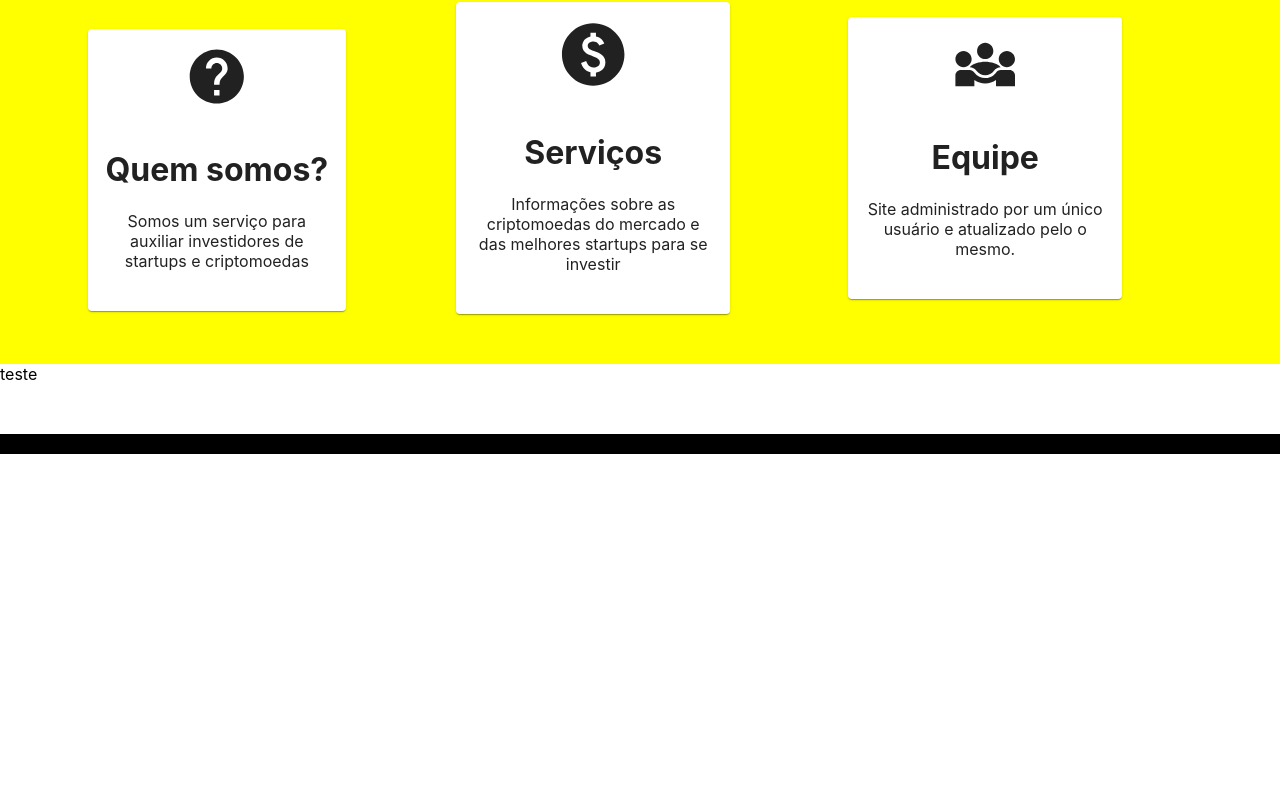
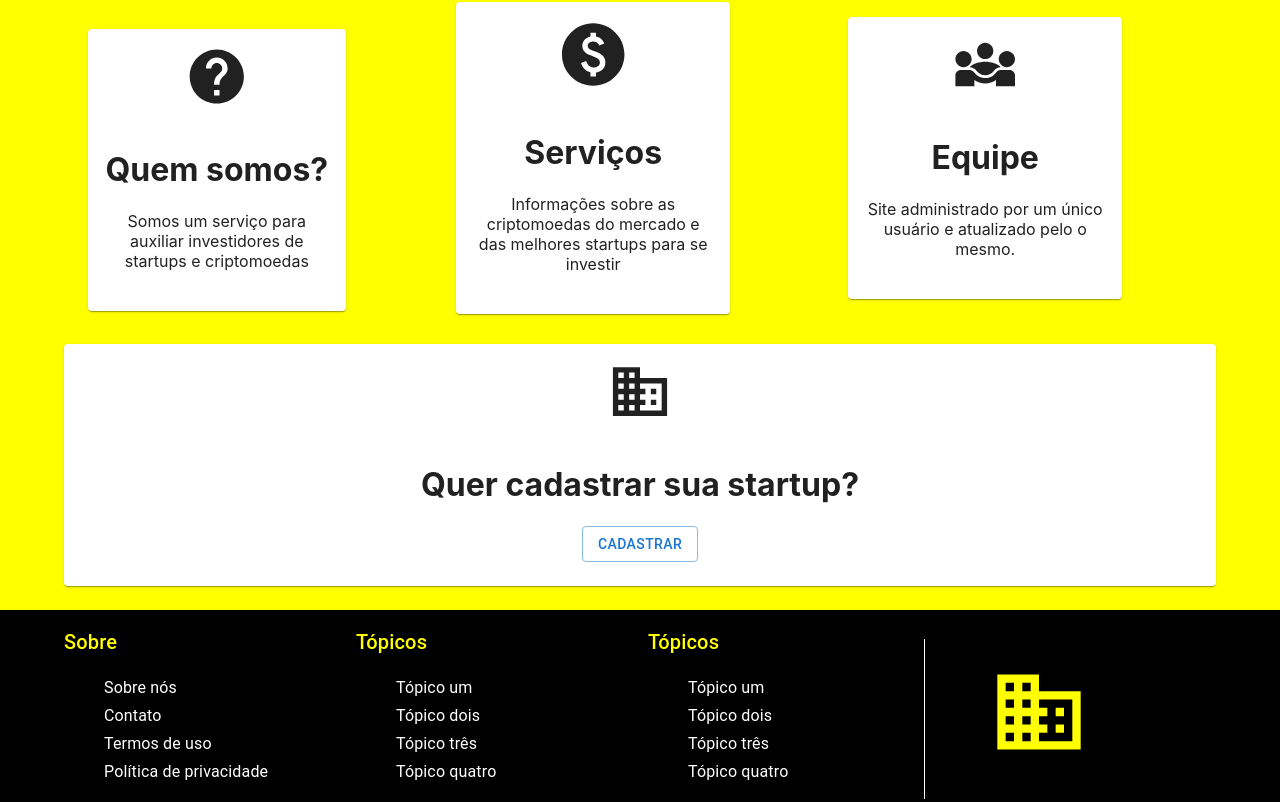
Before and after one commit to mkmuniz/actions-invest, a Next.js app in the folder front/: page / in a window 1280 px wide. Shown: the part 653-1455 px from the top of the page. Before the commit the page ends 1107 px from the top, so only its background shows below. Built offline with nearby package versions, Linux system fonts and the light colour scheme.

Commit message:
feat: finishing footer

```diff
--- a/front/components/footer/index.tsx
+++ b/front/components/footer/index.tsx
@@ -1,12 +1,75 @@
 import React from 'react';
-import { Box, Container } from '@mui/material';
+import { Box, Container, Typography, Grid, Link } from '@mui/material';
+import BusinessIcon from '@mui/icons-material/Business';
 import { FooterStyle } from './style';
 
 export default function Footer() {
     return <>
         <Box sx={FooterStyle} >
             <Container>
-                Tdsadasd
+                <Grid container spacing={2}>
+                    <Grid item xs={12} sm={6} md={3}>
+                        <Typography variant="h6" color="#FFFF00" gutterBottom>
+                            Sobre
+                        </Typography>
+                        <ul>
+                            <li><Link href="#" sx={{ textDecoration: 'none' }} variant="subtitle1" color="#FFFFFF">
+                                Sobre nós
+                            </Link></li>
+                            <li><Link href="#" sx={{ textDecoration: 'none' }} variant="subtitle1" color="#FFFFFF">
+                                Contato
+                            </Link></li>
+                            <li><Link href="#" sx={{ textDecoration: 'none' }} variant="subtitle1" color="#FFFFFF">
+                                Termos de uso
+                            </Link></li>
+                            <li><Link href="#" sx={{ textDecoration: 'none' }} variant="subtitle1" color="#FFFFFF">
+                                Política de privacidade
+                            </Link></li>
+                        </ul>
+                    </Grid>
+                    <Grid item xs={12} sm={6} md={3}>
+                        <Typography variant="h6" color="#FFFF00" gutterBottom>
+                            Tópicos
+                        </Typography>
+                        <ul>
+                            <li><Link href="#" sx={{ textDecoration: 'none' }} variant="subtitle1" color="#FFFFFF">
+                                Tópico um
+                            </Link></li>
+                            <li><Link href="#" sx={{ textDecoration: 'none' }} variant="subtitle1" color="#FFFFFF">
+                                Tópico dois
+                            </Link></li>
+                            <li><Link href="#" sx={{ textDecoration: 'none' }} variant="subtitle1" color="#FFFFFF">
+                                Tópico três
+                            </Link></li>
+                            <li><Link href="#" sx={{ textDecoration: 'none' }} variant="subtitle1" color="#FFFFFF">
+                                Tópico quatro
+                            </Link></li>
+                        </ul>
+                    </Grid>
+                    <Grid item xs={12} sm={6} md={3}>
+                        <Typography variant="h6" color="#FFFF00" gutterBottom>
+                            Tópicos
+                        </Typography>
+                        <ul>
+                            <li><Link href="#" sx={{ textDecoration: 'none' }} variant="subtitle1" color="#FFFFFF">
+                                Tópico um
+                            </Link></li>
+                            <li><Link href="#" sx={{ textDecoration: 'none' }} variant="subtitle1" color="#FFFFFF">
+                                Tópico dois
+                            </Link></li>
+                            <li><Link href="#" sx={{ textDecoration: 'none' }} variant="subtitle1" color="#FFFFFF">
+                                Tópico três
+                            </Link></li>
+                            <li><Link href="#" sx={{ textDecoration: 'none' }} variant="subtitle1" color="#FFFFFF">
+                                Tópico quatro
+                            </Link></li>
+                        </ul>
+                    </Grid>
+                    <Box sx={{ borderLeft: '1px solid white', minHeight: '20vh', height: '100%', mt: '2.5%' }} />
+                    <Grid item xs={12} sm={6} md={2} sx={{ m: 'auto'}}>
+                        <BusinessIcon sx={{ fontSize: 100, color: '#FFFF00' }} />
+                    </Grid>
+                </Grid>
             </Container>
         </Box>
     </>
--- a/front/components/homeContent/index.tsx
+++ b/front/components/homeContent/index.tsx
@@ -2,8 +2,10 @@ import React from 'react';
 import PaidIcon from '@mui/icons-material/Paid';
 import HelpIcon from '@mui/icons-material/Help';
 import Diversity3Icon from '@mui/icons-material/Diversity3';
-import { BoxStyle, ContainerHeaderStyle, ContainerStyle, HeaderStyle } from './style';
-import { Container, Grid, Box, Card, CardContent, CardMedia, Typography, Paper } from '@mui/material';
+import Button from '@mui/material/Button';
+import BusinessIcon from '@mui/icons-material/Business';
+import { BoxStyle, ContainerBottomStyle, ContainerHeaderStyle, ContainerStyle, HeaderStyle } from './style';
+import { Container, Grid, Box, Card, CardContent, CardMedia, Typography } from '@mui/material';
 
 export default function HomeContent() {
     return (
@@ -94,9 +96,17 @@ export default function HomeContent() {
                     </Grid>
                 </Grid>
             </Container>
-            <Box sx={HeaderStyle}>
-                teste
-            </Box>
+            <Container sx={ContainerBottomStyle}>
+                <Card>
+                    <CardMedia>
+                        <BusinessIcon sx={{ width: '100%', pt: '15px', height: '80px' }} />
+                    </CardMedia>
+                    <CardContent sx={{ textAlign: 'center' }}>
+                        <h1>Quer cadastrar sua startup?</h1>
+                        <Button variant="outlined">Cadastrar</Button>
+                    </CardContent>
+                </Card>
+            </Container>
         </Box>
     );
 }
--- a/front/components/homeContent/style.ts
+++ b/front/components/homeContent/style.ts
@@ -19,3 +19,8 @@ export const HeaderStyle = {
 export const ContainerHeaderStyle = {
     margin: '30px'
 };
+
+export const ContainerBottomStyle = {
+    mt: '30px',
+    pb: "40px",
+};
--- a/front/components/navbar/index.tsx
+++ b/front/components/navbar/index.tsx
@@ -73,15 +73,6 @@ export default function SearchAppBar() {
             sx={{ flexGrow: 1, display: { xs: 'none', sm: 'block' } }}
           >
           </Typography>
-          <Search>
-            <SearchIconWrapper>
-              <SearchIcon />
-            </SearchIconWrapper>
-            <StyledInputBase
-              placeholder="Search…"
-              inputProps={{ 'aria-label': 'search' }}
-            />
-          </Search>
         </Toolbar>
       </AppBar>
     </Box>
```
